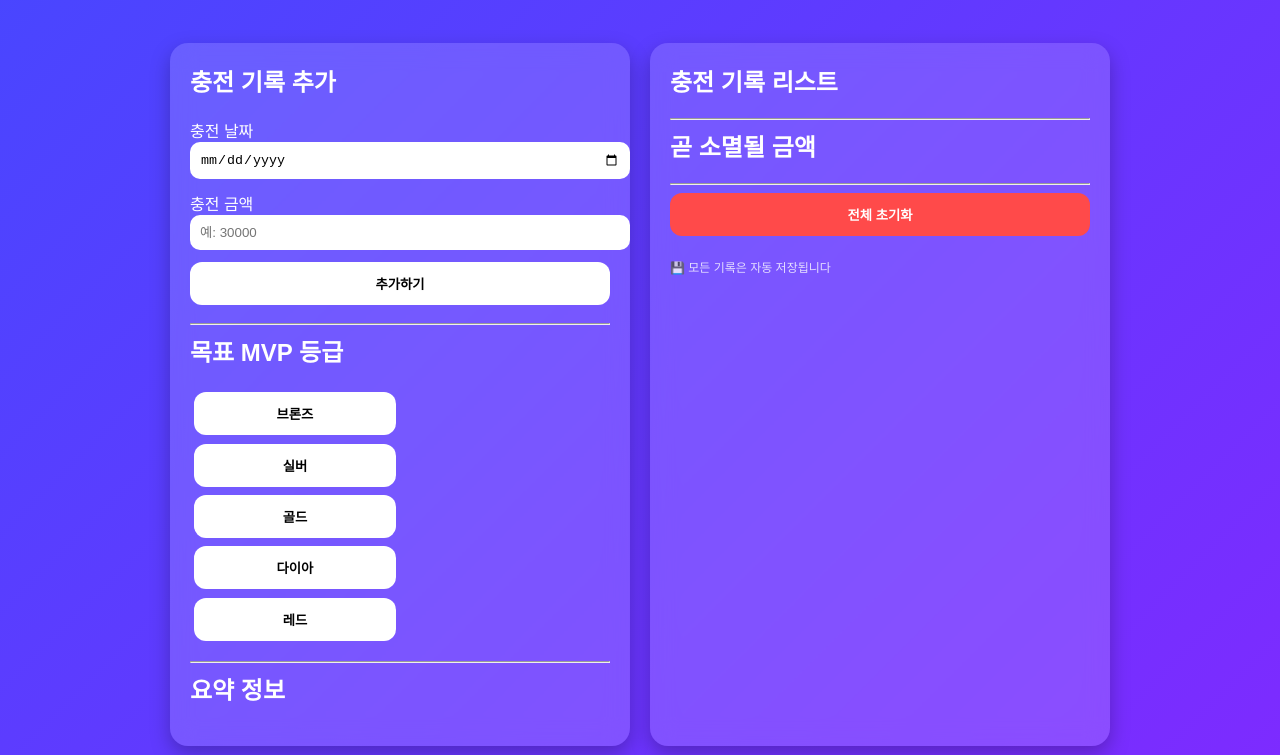
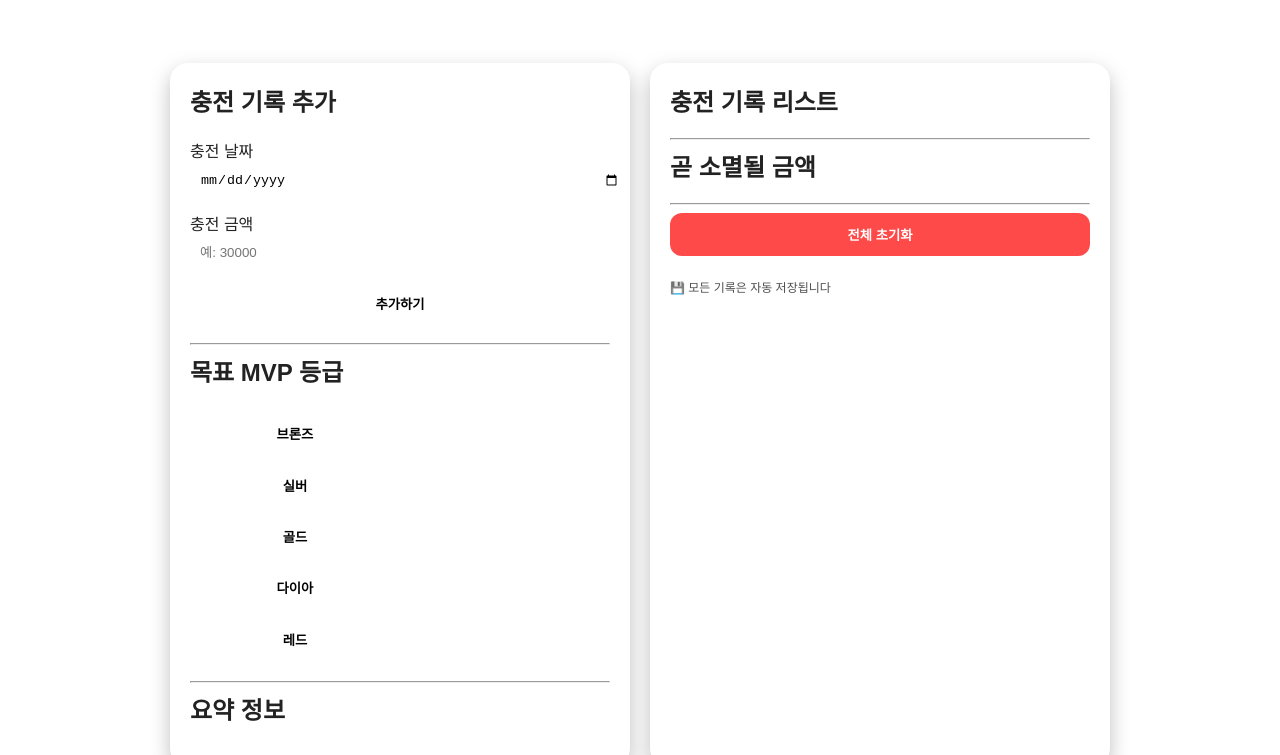
Before and after one commit to domlol/maple-mvp, a plain HTML site: page index.html in a window 1280 px wide. Shown: the part 166-921 px from the top of the page. Drawn offline with Linux system fonts and the light colour scheme.

Commit message:
Refactor CSS styles for body and card elements
Updated body and card styles for improved appearance.

```diff
--- a/style.css
+++ b/style.css
@@ -1,9 +1,20 @@
 body {
+    background-color: #ffffff;   /* 흰색 */
+    color: #222;                 /* 짙은 회색 글씨 */
+    font-family: Arial, sans-serif;
     margin: 0;
-    font-family: "Pretendard", sans-serif;
-    background: linear-gradient(135deg, #4548ff, #7d2bff);
-    color: white;
+    padding: 20px;
 }
+
+/* 카드 배경도 더 밝게 */
+.card {
+    background-color: #f8f9fa;
+    padding: 15px;
+    margin-bottom: 15px;
+    border-radius: 10px;
+    box-shadow: 0 2px 5px rgba(0,0,0,0.1);
+}
+
 
 header {
     text-align: center;
```
